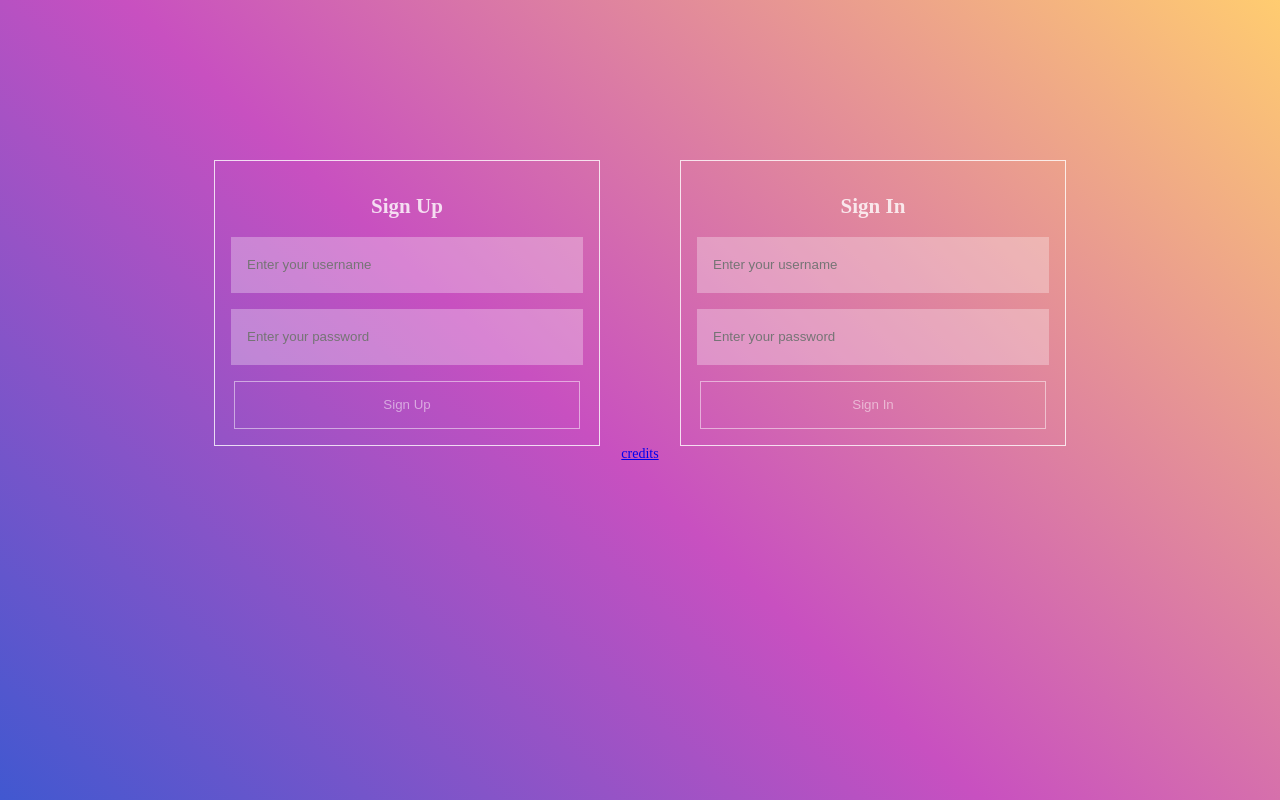
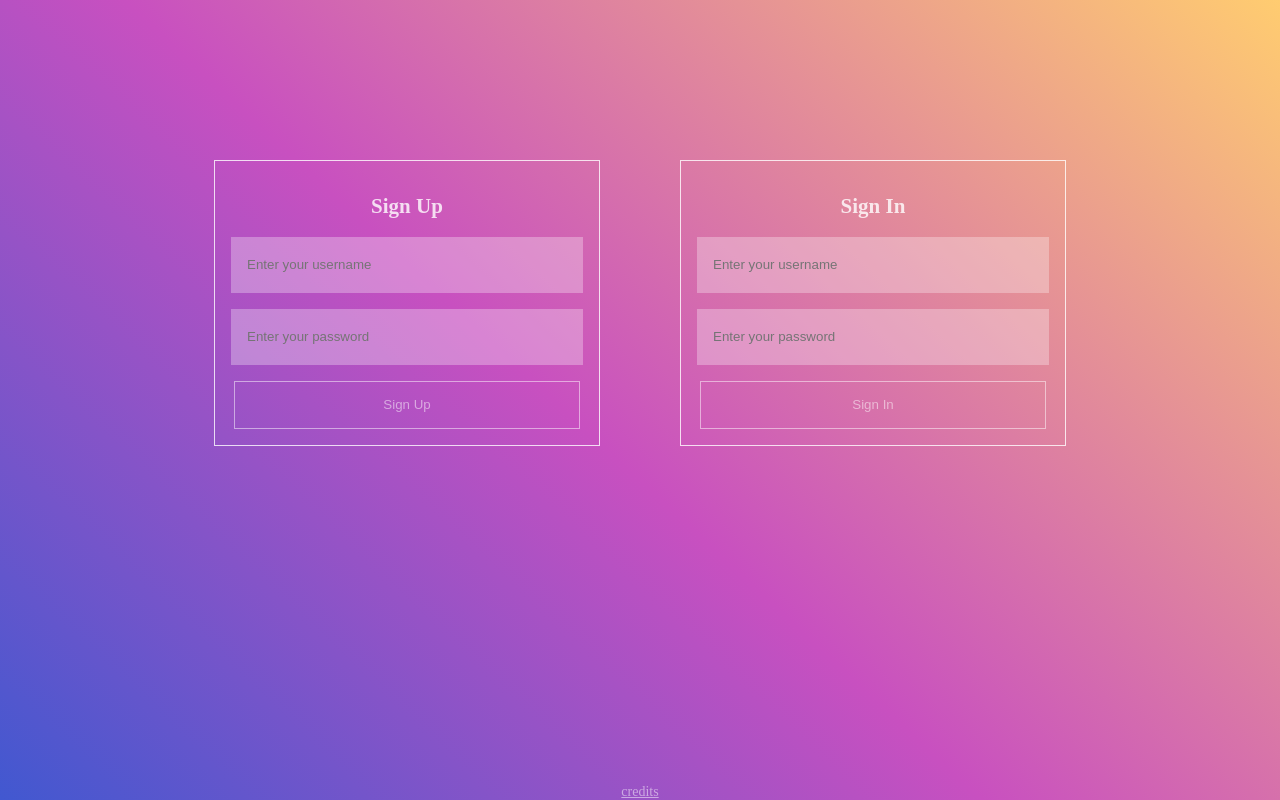
Before and after one commit to karenkwok/notInstagram, a website: page webgallery/frontend/index.html in a window 1280 px wide. Drawn offline with Linux system fonts and the light colour scheme.

Commit message:
styled credits

```diff
--- a/webgallery/frontend/style/index.css
+++ b/webgallery/frontend/style/index.css
@@ -71,7 +71,16 @@ input:focus-visible {
   color: rgba(255, 255, 255, 0.8);
 }
 
+#credits {
+  position: fixed;
+  bottom: 0;
 }
+
+a:-webkit-any-link {
+  color: rgba(255, 255, 255, 0.5);
+}
+
+/**/
 
 .delete-btn {
   background-image: url("../media/delete.png");
@@ -89,6 +98,6 @@ input:focus-visible {
   margin-top: 5px;
 }
 
-#credits {
-  margin-bottom: 10px;
+/**/
+
 }
```
